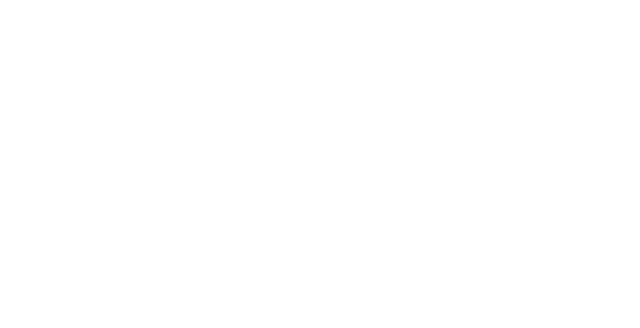
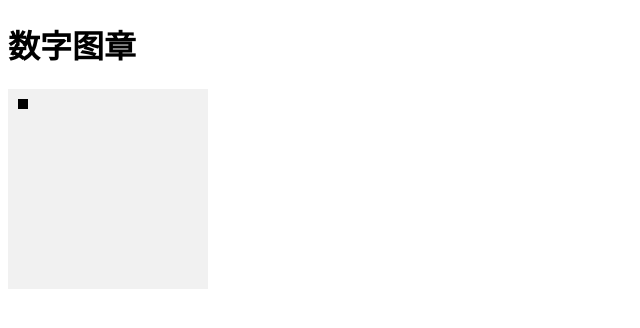
Before and after one commit to browniu/stampCode, a plain HTML site: page src/index.html in a window 1280 px wide. Shown: the whole page, without its empty margins (0-640 px from the left). Drawn offline with Linux system fonts and the light colour scheme.

Commit message:
核心逻辑重写

```diff
--- /dev/null
+++ b/src/draw.js
@@ -0,0 +1,26 @@
+// 暴露全局变量
+var cvs, ctx;
+
+// 初始化画布
+const initCanvas = () => {
+    cvs = document.createElement('canvas');
+    cvs.height = 200;
+    cvs.width = 200;
+    cvs.style.background = '#f1f1f1';
+    document.body.appendChild(cvs);
+    ctx = cvs.getContext('2d')
+};
+
+// 绘制矩形
+const drawRect = () => {
+    ctx.fillRect(10, 10, 10, 10);
+    ctx.fillStyle = "green";
+    ctx.fill();
+};
+
+// 绘制运行
+const drawRun = () => {
+    initCanvas();
+    drawRect()
+};
+window.onload = () => drawRun();
--- a/src/index.html
+++ b/src/index.html
@@ -8,7 +8,8 @@
     <title>数字图章</title>
 </head>
 <script src="index.js"></script>
+<script src="draw.js"></script>
 <body>
-
+    <h1>数字图章</h1>
 </body>
 </html>
--- a/src/index.js
+++ b/src/index.js
@@ -1,2 +1,53 @@
-// 两点间距离
+// 计算两点间距离
 const distance = (x0, y0, x1, y1) => Math.hypot(x1 - x0, y1 - y0);
+
+// 生成指定范围的二维点位
+const randomPosInRange = (min, max) => Array.from({length: 2}, () => Math.floor(Math.random() * (max - min + 1)) + min);
+
+// 生成指定位数和范围的二维点位组合
+const RPIRInCount = (min, max, n) => Array.from({length: n}, () => randomPosInRange(min, max));
+
+// 绘制点位组合
+const drawPoints = (points) => console.log('draw');
+
+// 计算各点的相互距离
+const pointsDistance = (points) => {
+    let array = [];
+    for (let i = 0; i < points.length; i++) {
+        for (let j = i + 1; j < points.length; j++) {
+            const p1 = points[i];
+            const p2 = points[j];
+            array.push(distance(p1[0], p1[1], p2[0], p2[1]));
+        }
+    }
+    return array
+};
+// 计算数组中的最小值
+const minInArray = (array) => array.sort((a, b) => a - b)[0];
+
+// 计算各点距离与最小距离的倍数
+const distanceMultiple = (points) => {
+    const distances = pointsDistance(points);
+    const minDistance = minInArray(distances);
+    const code = distances.map(distance => round(distance / minDistance, 0));
+    code.shift();
+    return code
+
+};
+
+// 四舍五入到指定位数
+const round = (n, decimals = 0) => Number(`${Math.round(`${n}e${decimals}`)}e-${decimals}`);
+
+// 近似匹配
+const approximateMatch = (a, b, range) => Math.abs(a - b) >= range;
+
+//
+// 主程序
+const run = () => {
+    const points = false ? [[26, 27], [79, 33], [31, 23]] : RPIRInCount(20, 80, 3)
+    const code = distanceMultiple(points);
+    console.log(code)
+};
+
+// 运行
+run();
```
Also changed, not shown: README.md.
